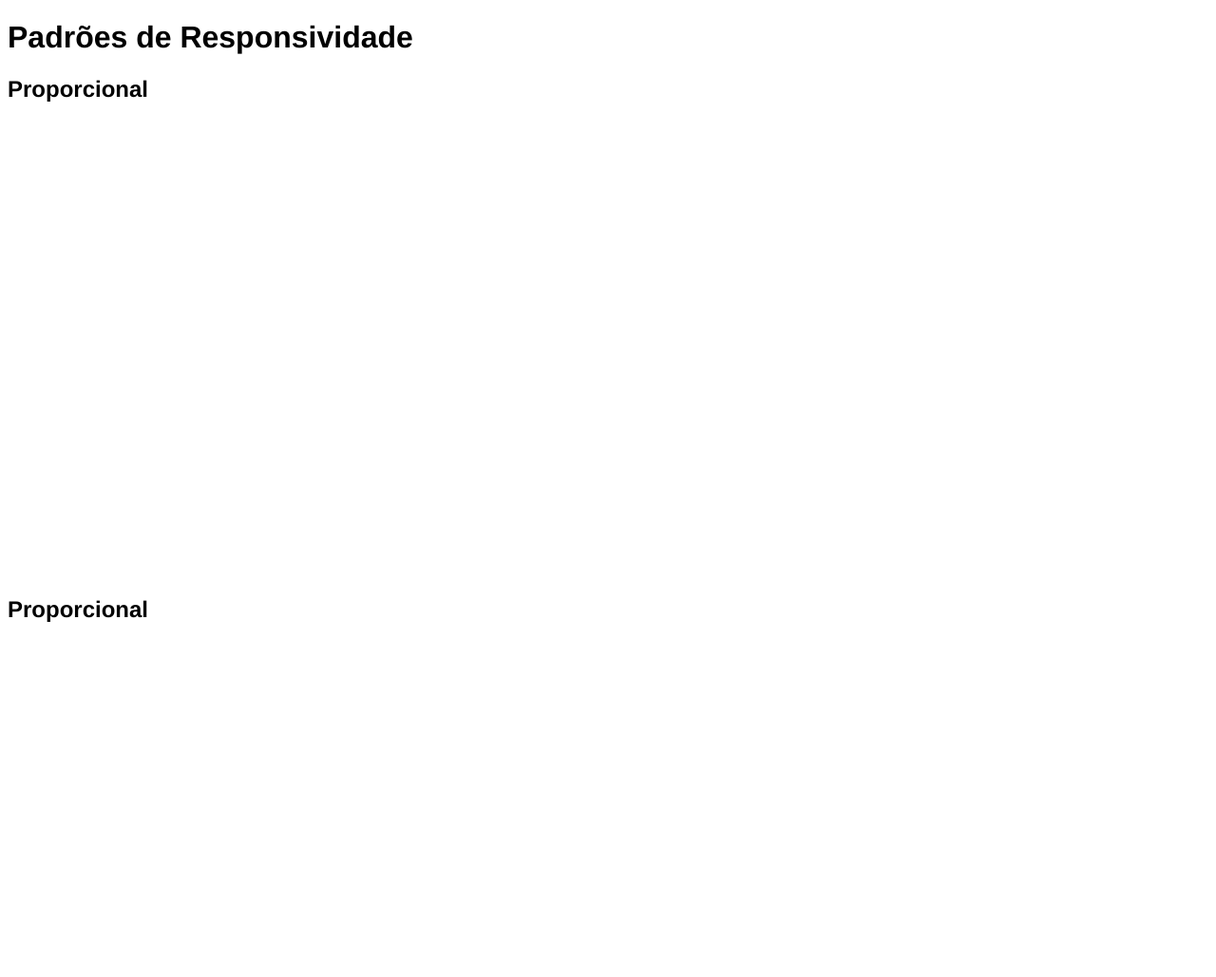
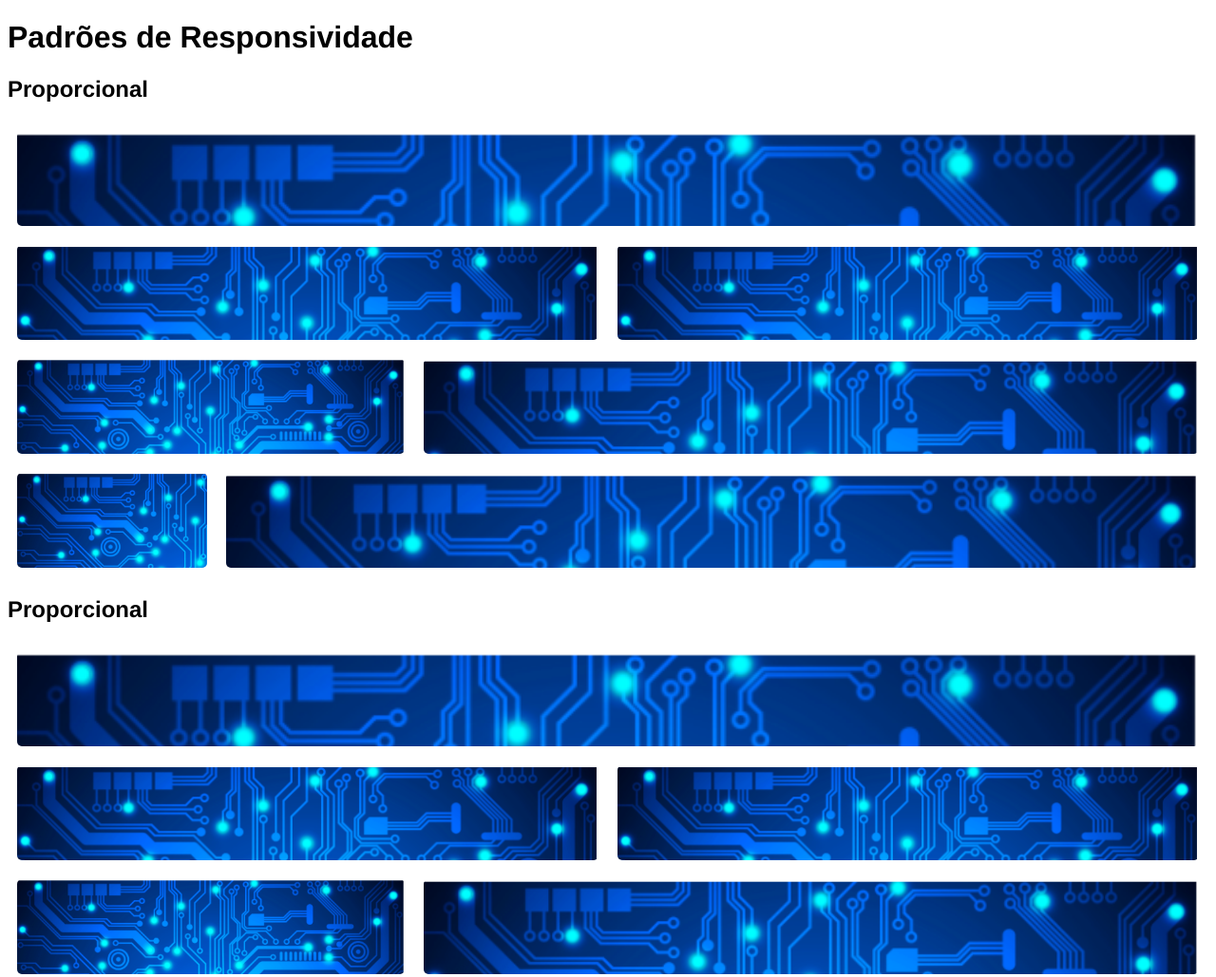
Before and after one commit to wandecleya/responsividade, a plain HTML site: page proporcional_com_imagens.html in a window 1280 px wide. Shown: the top 1029 px of the page at 95% size. Drawn offline with Linux system fonts and the light colour scheme.

Commit message:
Update proporcional_com_imagens.css

```diff
--- a/css/proporcional_com_imagens.css
+++ b/css/proporcional_com_imagens.css
@@ -4,7 +4,7 @@ html {
 }
 
 .box {
-	background-image: url(../img/arranjo.jpg);
+	background-image: url(../img/arranjo.png);
 	background-size: cover;
 	border-radius: 5px;
 	height: 100px;
```
